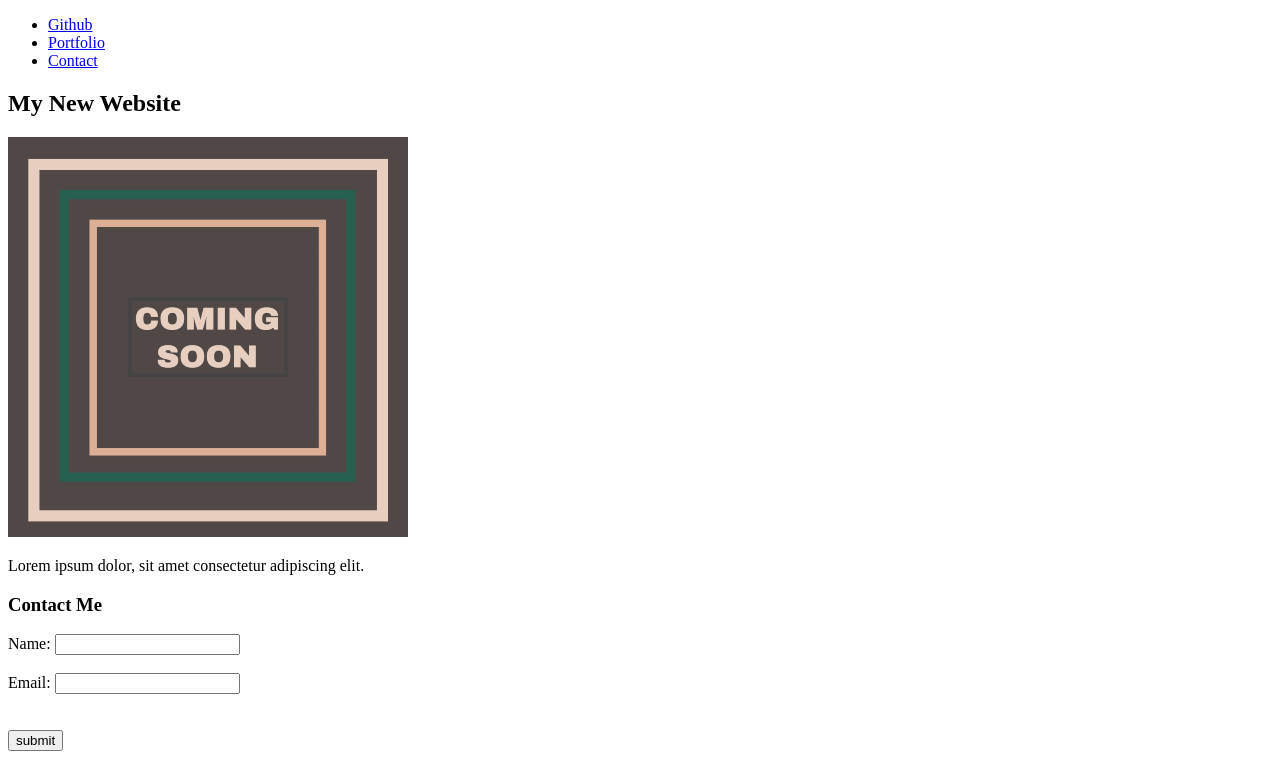
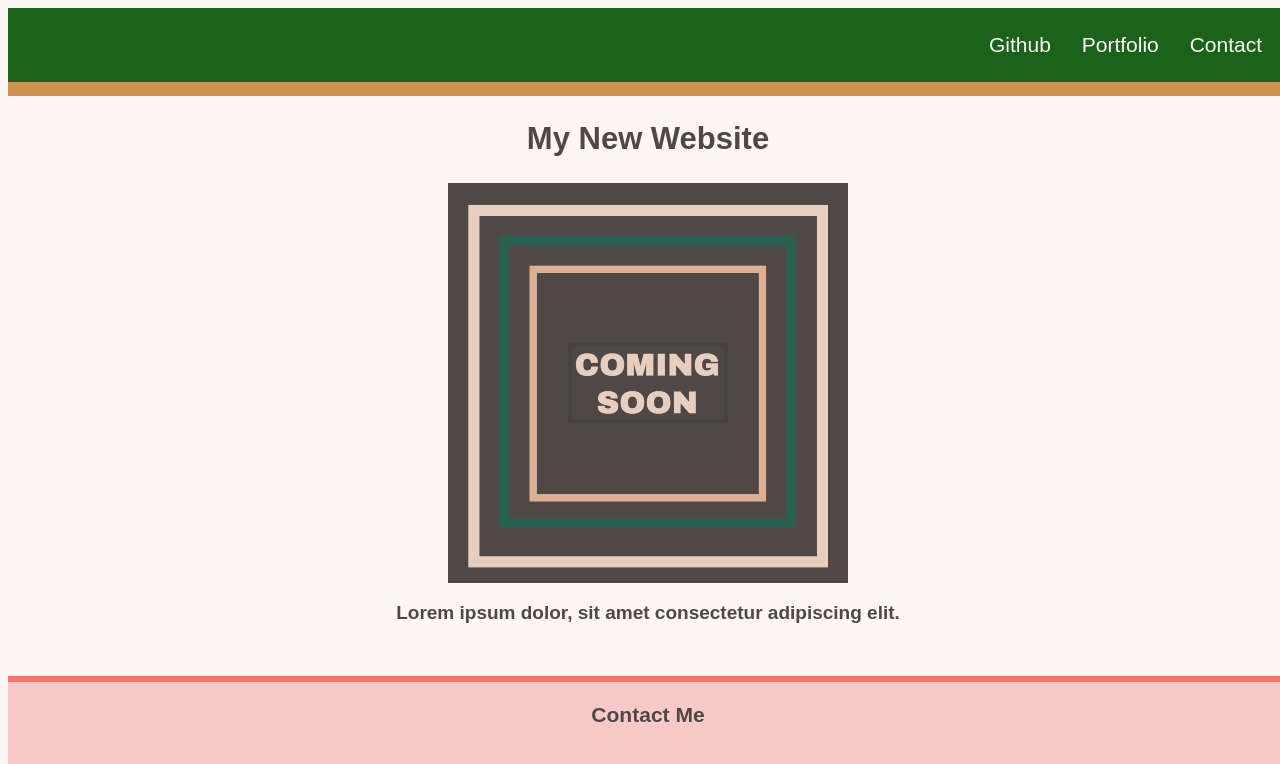
Before and after one commit to Anu-Saini/sampleWebPage, a plain HTML site: page index.html in a window 1280 px wide. Shown: the top 764 px of the page. Drawn offline with Linux system fonts and the light colour scheme; files that its build step writes are made by us from their sources.

Commit message:
updated style sheet

```diff
--- a/CSS/style.css
+++ b/CSS/style.css
@@ -0,0 +1,99 @@
+/* * {
+  margin:0;
+  padding:0;
+  } */
+
+  body{
+    position:relative;
+    font-family: Arial, Helvetica, sans-serif;
+    height:auto;
+    background-color: #FDF8F5;
+    color: #4f4846;
+  }
+
+.header{
+  background-color:#1b621b;
+  /* display: flex;
+  flex-direction: row;
+  justify-content: flex-end;
+  align-items: stretch;
+  align-content: stretch; */
+    padding:6px;
+
+}
+
+a{
+  color: #FDF8F5;
+  margin-right: 15px;
+  text-decoration: none;
+}
+/*
+nav{
+  display:flex;
+  flex-direction: row;
+  s
+} */
+/*
+ul {
+  display: inline;
+} */
+
+body {
+  width: 100%;
+  font-size: 15px;
+}
+li {
+  display: inline;
+  margin: 5px;
+  font-size: 21px;
+}
+.text-right{
+  text-align: end;
+  line-height: 1.5;;
+}
+
+.center {
+  display: flex;
+  align-items: center;
+  /* align-content: center; */
+  flex-direction: column;
+  border-top: 14px solid #cd873ee8;
+  border-bottom: 6px solid #f7786b;
+  height :580px;
+}
+p{
+  font-size: 19px;
+  font-weight: 600;
+}
+h1{
+  font-size: 31px;
+  font-weight: 900;
+}
+
+#title {
+  display: contents;
+}
+.contactform {
+  background-color: #f7cac9;
+  display: flex;
+  flex-direction: column;
+  align-items: center;
+  justify-content: center;
+  padding-bottom: 50px;
+  font-size: 18px;
+}
+footer {
+  background-color:#1b621b;
+  color: #FDF8F5;
+  text-align: center;
+  padding: 3px;
+}
+#submitbtn {
+  margin-left:100px;
+}
+.cform {
+  margin: 20px;
+  border: 5px solid #f7786b;
+  border-radius: 16px;
+  padding: 20px 50px 15px 30px;
+}
--- a/index.html
+++ b/index.html
@@ -4,7 +4,7 @@
   <meta charset="UTF-8">
   <meta http-equiv="X-UA-Compatible" content="IE=edge">
   <meta name="viewport" content="width=device-width, initial-scale=1.0">
-  <link rel="stylesheet" href="./assets/css/style.css">
+  <link rel="stylesheet" href="./CSS/style.css">
   <title>New Webpage</title>
 </head>
 <body>
```
